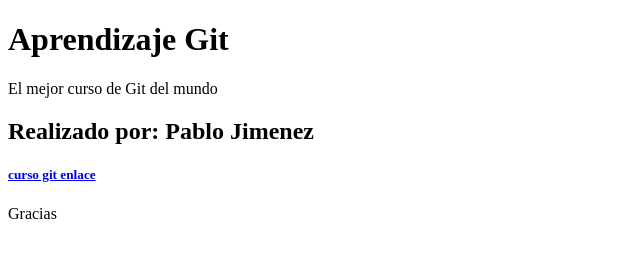
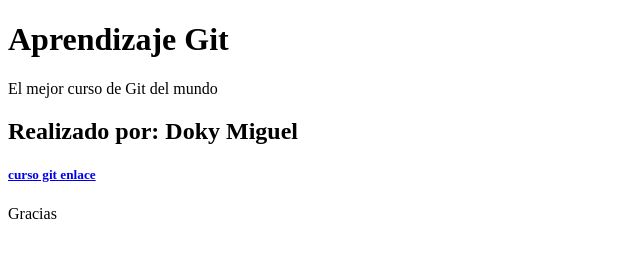
Before and after one commit to codemasterg19/aprendizaje-git, a plain HTML site: page index.html in a window 1280 px wide. Shown: the full height of the page, 0-640 px from the left. Drawn offline with Linux system fonts and the light colour scheme.

Commit message:
update subtitulo

```diff
--- a/index.html
+++ b/index.html
@@ -8,7 +8,7 @@
 <body>
     <h1>Aprendizaje Git</h1>
     <p>El mejor curso de Git del mundo </p>
-    <h2>Realizado por: Pablo Jimenez</h2>
+    <h2>Realizado por: Doky Miguel</h2>
     <h5><a href="https://www.google.com">curso git enlace</a></h5>
     <p>Gracias</p>
 
```
